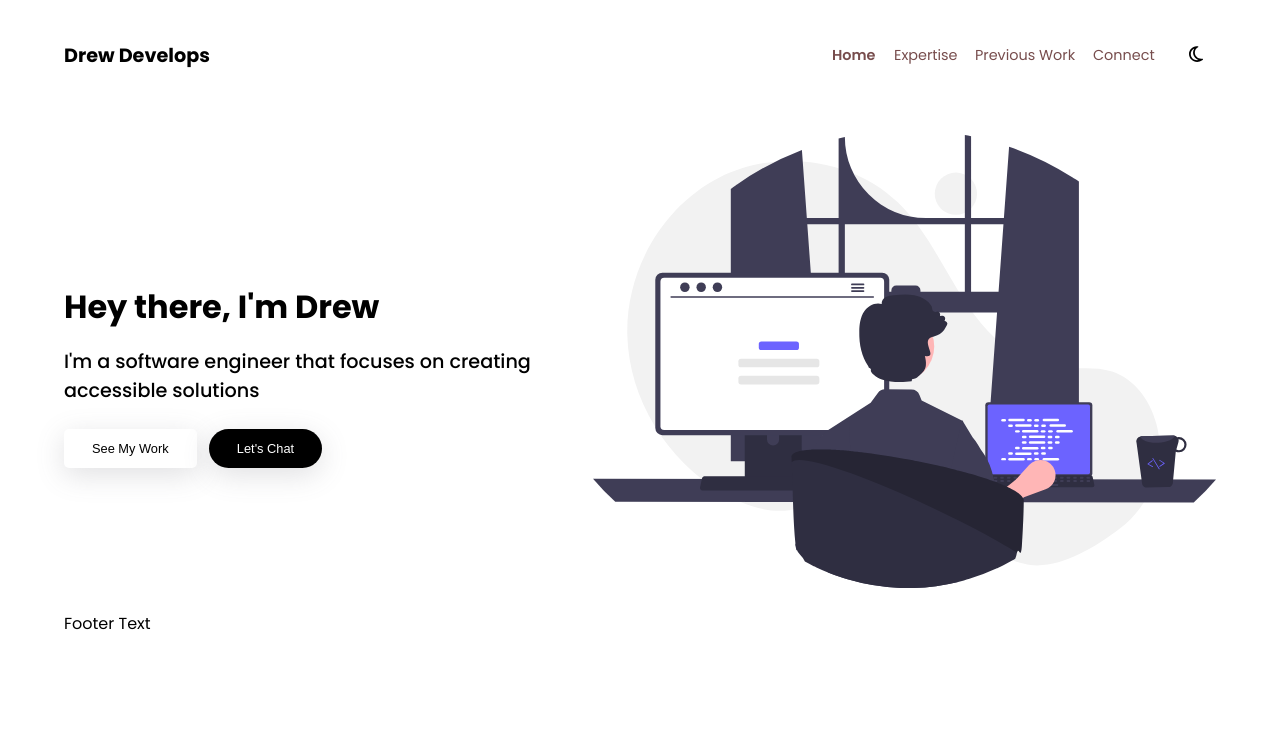
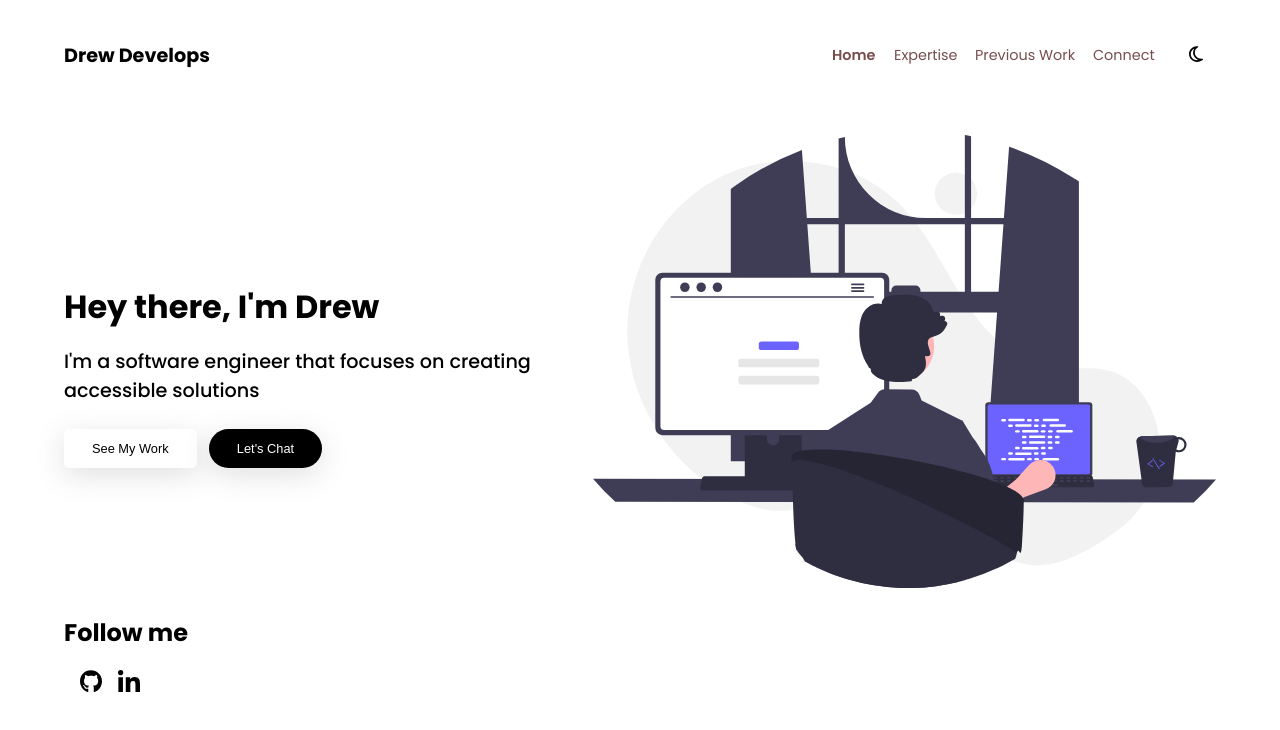
Before and after one commit to drewdoesdevelopment/drew-develops, a SvelteKit app: page / in a window 1280 px wide. Shown: the top 730 px of the page. Built offline with nearby package versions, Linux system fonts and the light colour scheme.

Commit message:
Adds in footer link svgs and necessary aria for accessibility

```diff
--- a/src/app.html
+++ b/src/app.html
@@ -5,6 +5,7 @@
 		<link rel="icon" href="%sveltekit.assets%/favicon.png" />
 		<meta name="viewport" content="width=device-width" />
 		%sveltekit.head%
+        <title>Drew Develops</title>
 	</head>
 	<body data-sveltekit-preload-data="hover">
 		<div style="display: contents">%sveltekit.body%</div>
--- a/src/elements/Footer.svelte
+++ b/src/elements/Footer.svelte
@@ -1,13 +1,34 @@
-<script lang="ts">
-	console.log('footer is here');
-</script>
-
 <footer>
-    <p>Footer Text</p>
+    <div class="socials">
+        <h2>Follow me</h2>
+        <ul>
+            <li><a href="https://github.com/drewdoesdevelopment" target="_blank" rel="noreferrer"><img width="22" src="/images/github.svg" alt="Github brand icon" /></a></li>
+            <li><a href="https://github.com/drewdoesdevelopment" target="_blank" rel="noreferrer"><img width="22" src="/images/linkedin-in.svg" alt="Linkedin brand icon" /></a></li>
+        </ul>
+    </div>
 </footer>
 
-<style scoped>
-    footer {
-        margin: 0 4rem;
+<style lang="scss" scoped>
+	footer {
+		margin: 0 4rem;
+	}
+
+	a {
+		text-decoration: none;
+	}
+
+	ul {
+		padding-left: 0;
+        list-style: none;
+        display: flex;
+        margin-left: 1rem;
+
+        li {
+            margin-right: 1rem;
+        }
+	}
+
+    .socials {
+        max-width: 200px;
     }
 </style>
```
